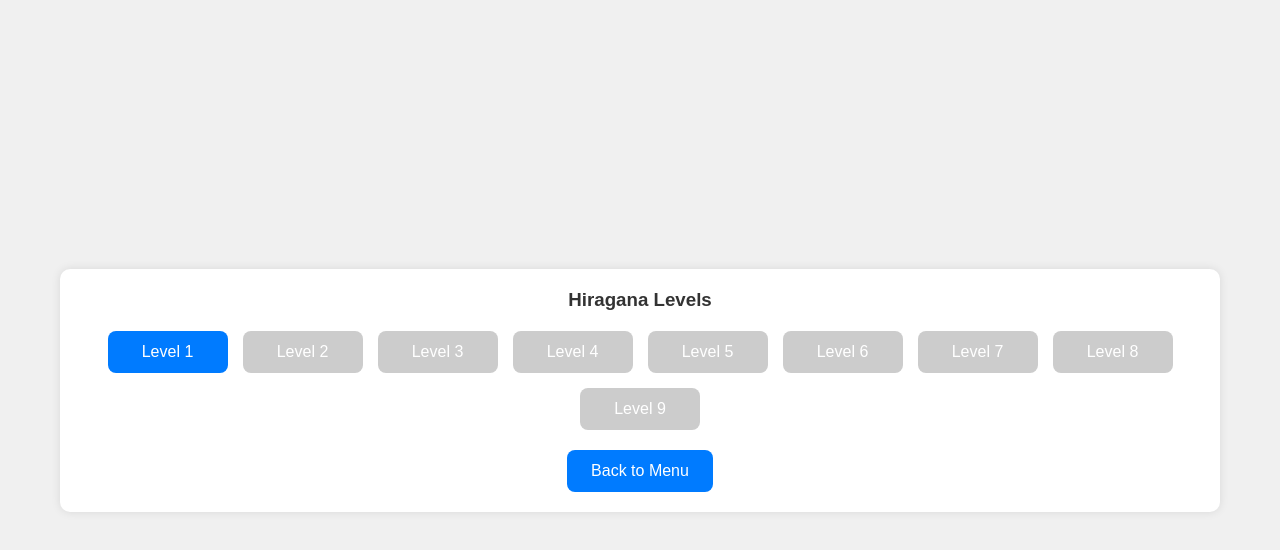
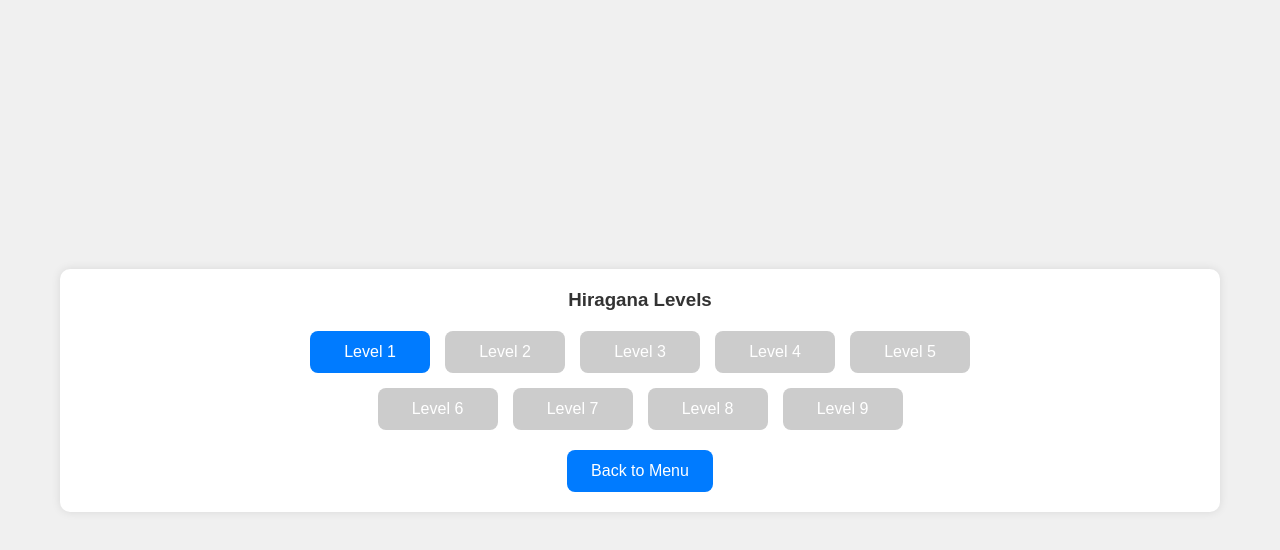
Before and after one commit to DatIT-026/Jper, a website: page index.html in a window 1280 px wide. Both pictures are taken after a click on the button "Hiragana". Drawn offline with Linux system fonts and the light colour scheme.

Commit message:
Fixes UI

```diff
--- a/css/style.css
+++ b/css/style.css
@@ -68,6 +68,10 @@ p {
     justify-content: center;
     gap: 15px;
     margin-bottom: 20px;
+    width: 100%;
+    max-width: 700px; /* Fits 5 buttons in a row */
+    margin-left: auto;
+    margin-right: auto;
 }
 
 .levels-list button {
```
Also changed, not shown: js.js (deleted, +0 -1 lines).
